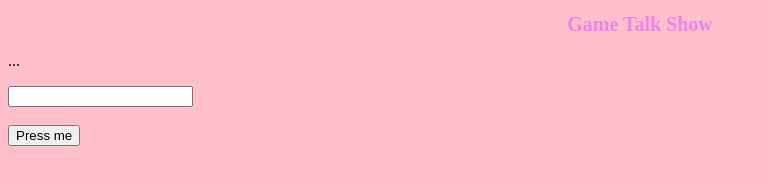
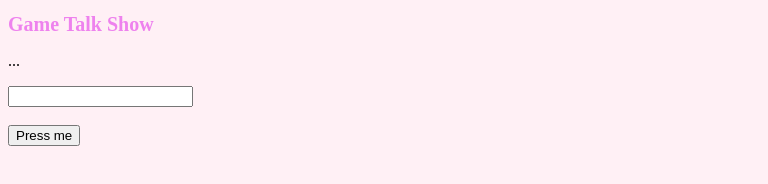
Before and after one commit to lopeslima/aplicativo.sorteio, a plain HTML site: page index.html in a window 1280 px wide. Shown: the whole page, without its empty margins (0-768 px from the left). Drawn offline with Linux system fonts and the light colour scheme.

Commit message:
Update estilo.css

```diff
--- a/estilo.css
+++ b/estilo.css
@@ -1,9 +1,8 @@
 body{
-  background:pink;
+  background:LavenderBlush;
 }
 
 h1{
   color: violet;
-  text-align: center;
   font-size: 20px;
 }
```
